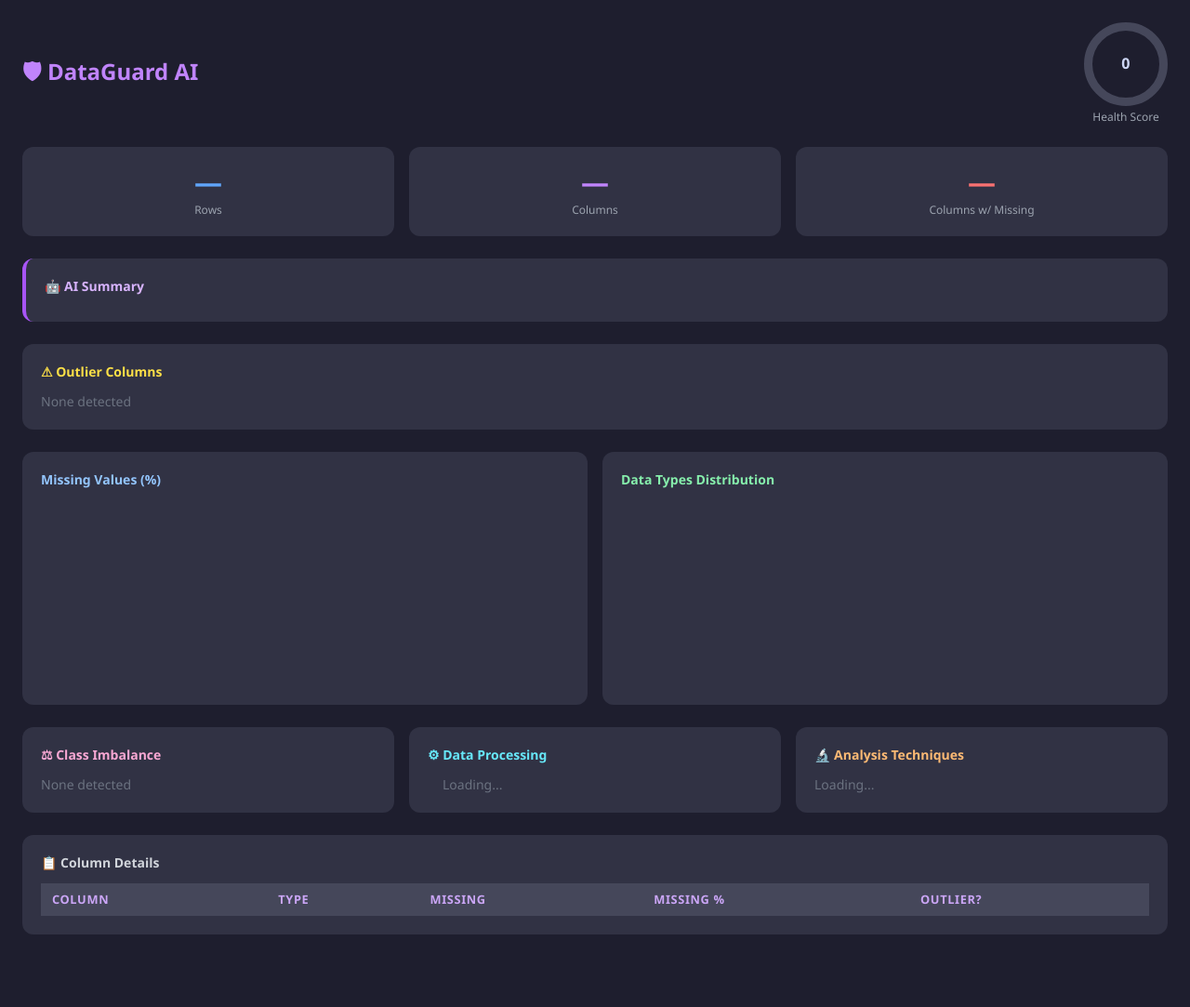
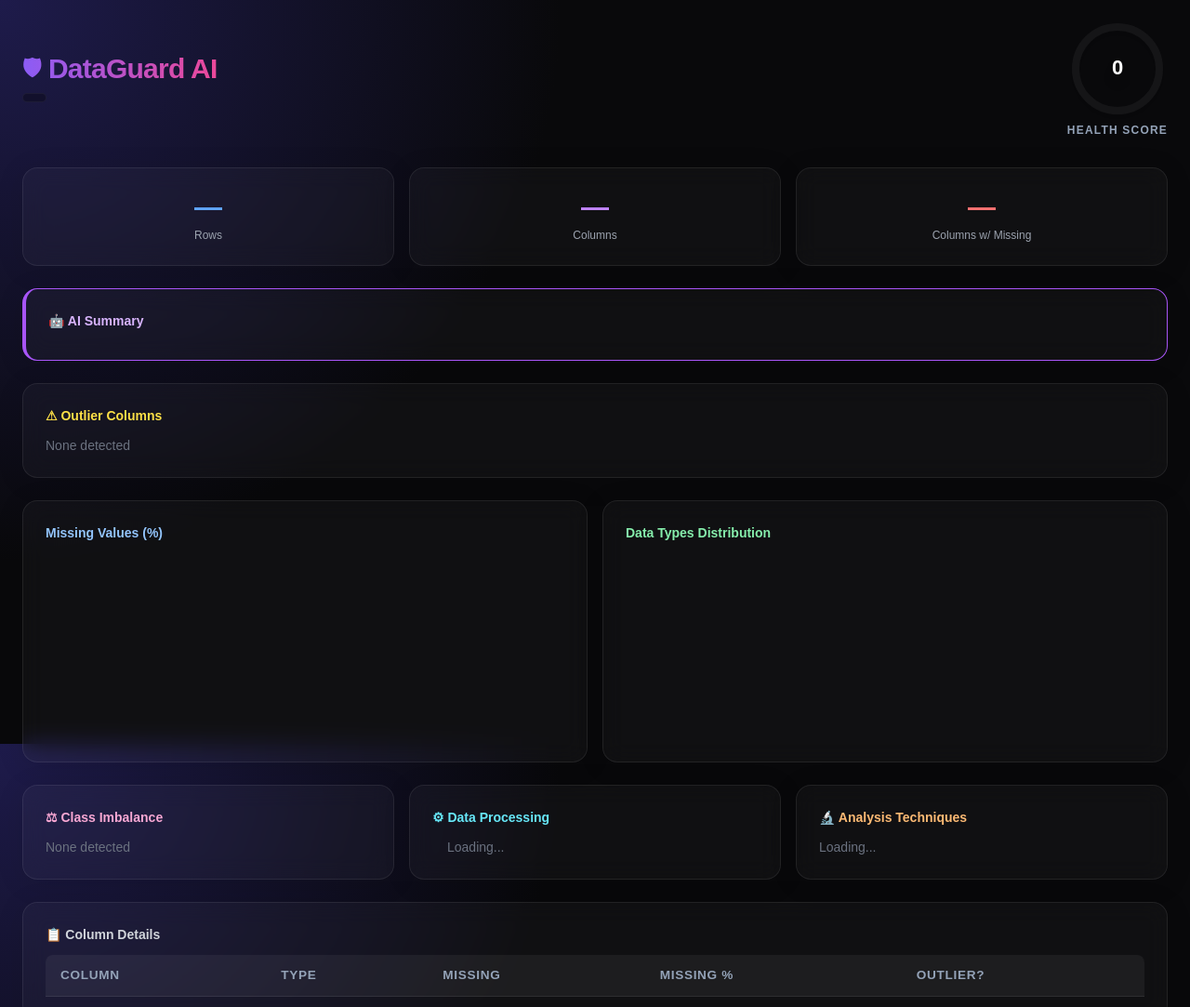
Before and after one commit to Sachin213-stack/DataGuard, a website: page media/dashboard.html in a window 1280 px wide. Shown: the top 1083 px of the page at 93% size. Before the commit the page ends 1029 px from the top, so only its background shows below. Drawn offline with nearby package versions, Linux system fonts and the light colour scheme.

Commit message:
style: Upgrade dashboard to premium glassmorphism dark theme

```diff
--- a/media/dashboard.html
+++ b/media/dashboard.html
@@ -7,37 +7,78 @@
   <title>DataGuard Dashboard</title>
   <script src="https://cdn.tailwindcss.com"></script>
   <script src="https://cdn.jsdelivr.net/npm/chart.js@4.4.0/dist/chart.umd.min.js"></script>
+  <link href="https://fonts.googleapis.com/css2?family=Outfit:wght@300;400;600;700&display=swap" rel="stylesheet">
   <style>
-    body { background: #1e1e2e; color: #cdd6f4; font-family: 'Segoe UI', sans-serif; }
-    .card { background: #313244; border-radius: 12px; padding: 1.25rem; }
-    .badge-warn { background: #f38ba8; color: #1e1e2e; border-radius: 9999px; padding: 2px 10px; font-size: 0.75rem; font-weight: 700; }
-    .badge-ok   { background: #a6e3a1; color: #1e1e2e; border-radius: 9999px; padding: 2px 10px; font-size: 0.75rem; font-weight: 700; }
-    .gauge-ring { stroke-dasharray: 283; stroke-linecap: round; transition: stroke-dashoffset 1s ease; }
-    table { width: 100%; border-collapse: collapse; }
-    th { background: #45475a; color: #cba6f7; text-align: left; padding: 8px 12px; font-size: 0.8rem; text-transform: uppercase; letter-spacing: 0.05em; }
-    td { padding: 8px 12px; font-size: 0.85rem; border-bottom: 1px solid #45475a; }
-    tr:hover td { background: #45475a44; }
+    :root {
+      --bg-dark: #09090b;
+      --card-bg: rgba(255, 255, 255, 0.03);
+      --card-border: rgba(255, 255, 255, 0.08);
+      --text-main: #f8fafc;
+      --text-muted: #94a3b8;
+      --accent-primary: #8b5cf6;
+      --accent-secondary: #ec4899;
+    }
+    body {
+      background: radial-gradient(circle at top left, #1e1b4b, var(--bg-dark) 40%),
+                  radial-gradient(circle at bottom right, #31112c, var(--bg-dark) 60%);
+      background-attachment: fixed;
+      color: var(--text-main);
+      font-family: 'Outfit', sans-serif;
+    }
+    .card {
+      background: var(--card-bg);
+      border: 1px solid var(--card-border);
+      border-radius: 16px;
+      padding: 1.5rem;
+      backdrop-filter: blur(12px);
+      box-shadow: 0 4px 30px rgba(0, 0, 0, 0.1);
+      transition: transform 0.3s cubic-bezier(0.4, 0, 0.2, 1), box-shadow 0.3s ease;
+    }
+    .card:hover {
+      transform: translateY(-4px);
+      box-shadow: 0 10px 40px rgba(0, 0, 0, 0.2);
+      border-color: rgba(255, 255, 255, 0.15);
+    }
+    .badge-warn { background: linear-gradient(135deg, #f43f5e, #fb923c); color: #fff; border-radius: 9999px; padding: 4px 12px; font-size: 0.75rem; font-weight: 700; box-shadow: 0 2px 10px rgba(244, 63, 94, 0.3); }
+    .badge-ok   { background: linear-gradient(135deg, #10b981, #3b82f6); color: #fff; border-radius: 9999px; padding: 4px 12px; font-size: 0.75rem; font-weight: 700; box-shadow: 0 2px 10px rgba(16, 185, 129, 0.3); }
+    .gauge-ring { stroke-dasharray: 283; stroke-linecap: round; transition: stroke-dashoffset 1.5s cubic-bezier(0.4, 0, 0.2, 1); }
+
+    .gradient-text {
+      background: linear-gradient(to right, var(--accent-primary), var(--accent-secondary));
+      -webkit-background-clip: text;
+      -webkit-text-fill-color: transparent;
+    }
+
+    table { width: 100%; border-collapse: separate; border-spacing: 0; }
+    th { background: rgba(255,255,255,0.05); color: var(--text-muted); text-align: left; padding: 12px 16px; font-size: 0.85rem; text-transform: uppercase; letter-spacing: 0.05em; border-bottom: 1px solid var(--card-border); }
+    th:first-child { border-top-left-radius: 8px; } th:last-child { border-top-right-radius: 8px; }
+    td { padding: 12px 16px; font-size: 0.9rem; border-bottom: 1px solid rgba(255,255,255,0.02); transition: background 0.2s ease; }
+    tr:hover td { background: rgba(255, 255, 255, 0.04); }
   </style>
 </head>
 <body class="p-6 min-h-screen">
 
   <!-- Header -->
-  <div class="flex items-center justify-between mb-6">
+  <div class="flex items-center justify-between mb-8">
     <div>
-      <h1 class="text-2xl font-bold text-purple-400">🛡 DataGuard AI</h1>
-      <p id="file-name" class="text-sm text-gray-400 mt-1"></p>
+      <h1 class="text-3xl font-extrabold gradient-text tracking-tight flex items-center gap-2">
+        <span class="text-2xl">🛡</span> DataGuard AI
+      </h1>
+      <p id="file-name" class="text-sm var(--text-muted) mt-2 font-mono bg-black/30 px-3 py-1 rounded-md inline-block border border-white/5"></p>
     </div>
     <div class="flex items-center gap-4">
       <!-- Health Score Gauge -->
       <div class="flex flex-col items-center">
-        <svg width="90" height="90" viewBox="0 0 100 100">
-          <circle cx="50" cy="50" r="45" fill="none" stroke="#45475a" stroke-width="10"/>
-          <circle id="gauge-circle" cx="50" cy="50" r="45" fill="none" stroke="#a6e3a1"
-                  stroke-width="10" stroke-dasharray="283" stroke-dashoffset="283"
-                  class="gauge-ring" transform="rotate(-90 50 50)"/>
-          <text id="gauge-text" x="50" y="55" text-anchor="middle" font-size="18" font-weight="bold" fill="#cdd6f4">0</text>
-        </svg>
-        <span class="text-xs text-gray-400 mt-1">Health Score</span>
+        <div class="relative">
+          <svg width="100" height="100" viewBox="0 0 100 100" class="drop-shadow-lg">
+            <circle cx="50" cy="50" r="45" fill="none" stroke="rgba(255,255,255,0.05)" stroke-width="8"/>
+            <circle id="gauge-circle" cx="50" cy="50" r="45" fill="none" stroke="#10b981"
+                    stroke-width="8" stroke-dasharray="283" stroke-dashoffset="283"
+                    class="gauge-ring" transform="rotate(-90 50 50)" stroke-linecap="round"/>
+            <text id="gauge-text" x="50" y="56" text-anchor="middle" font-size="22" font-weight="800" fill="#fff" class="drop-shadow-md">0</text>
+          </svg>
+        </div>
+        <span class="text-xs uppercase tracking-widest text-[var(--text-muted)] mt-2 font-semibold">Health Score</span>
       </div>
     </div>
   </div>
@@ -177,21 +218,21 @@
         datasets: [{
           label: 'Missing %',
           data: missingPcts,
-          backgroundColor: missingPcts.map(p => p > 20 ? '#f38ba8' : p > 5 ? '#f9e2af' : '#89b4fa'),
-          borderRadius: 4,
+          backgroundColor: missingPcts.map(p => p > 20 ? '#f43f5e' : p > 5 ? '#fb923c' : '#3b82f6'),
+          borderRadius: 6,
         }]
       },
       options: {
         responsive: true,
         plugins: { legend: { display: false } },
         scales: {
-          x: { ticks: { color: '#cdd6f4', maxRotation: 45 }, grid: { color: '#45475a' } },
-          y: { ticks: { color: '#cdd6f4' }, grid: { color: '#45475a' }, max: 100, title: { display: true, text: '% Missing', color: '#cdd6f4' } }
+          x: { ticks: { color: 'var(--text-muted)', maxRotation: 45 }, grid: { color: 'var(--card-border)' } },
+          y: { ticks: { color: 'var(--text-muted)' }, grid: { color: 'var(--card-border)' }, max: 100, title: { display: true, text: '% Missing', color: 'var(--text-muted)' } }
         }
       }
     });
   } else {
-    document.getElementById('missing-chart').parentElement.innerHTML += '<p class="text-green-400 text-sm mt-2">✅ No missing values!</p>';
+    document.getElementById('missing-chart').parentElement.innerHTML += '<p class="text-emerald-400 font-medium text-sm mt-2">✅ No missing values!</p>';
   }
 
   // Data Types Donut Chart
@@ -202,7 +243,7 @@
     typeCounts[key] = (typeCounts[key] || 0) + 1;
   });
   const typeLabels = Object.keys(typeCounts);
-  const typePalette = ['#cba6f7','#89b4fa','#a6e3a1','#f9e2af','#f38ba8','#fab387','#94e2d5'];
+  const typePalette = ['#8b5cf6', '#ec4899', '#3b82f6', '#10b981', '#f59e0b', '#ef4444', '#06b6d4'];
   new Chart(document.getElementById('dtype-chart'), {
     type: 'doughnut',
     data: {
@@ -210,14 +251,14 @@
       datasets: [{
         data: typeLabels.map(k => typeCounts[k]),
         backgroundColor: typePalette.slice(0, typeLabels.length),
-        borderWidth: 2,
-        borderColor: '#313244',
+        borderWidth: 0,
+        hoverOffset: 4,
       }]
     },
     options: {
       responsive: true,
       plugins: {
-        legend: { position: 'right', labels: { color: '#cdd6f4', font: { size: 11 } } }
+        legend: { position: 'right', labels: { color: 'var(--text-main)', font: { size: 12, family: 'Outfit' } } }
       }
     }
   });
```
